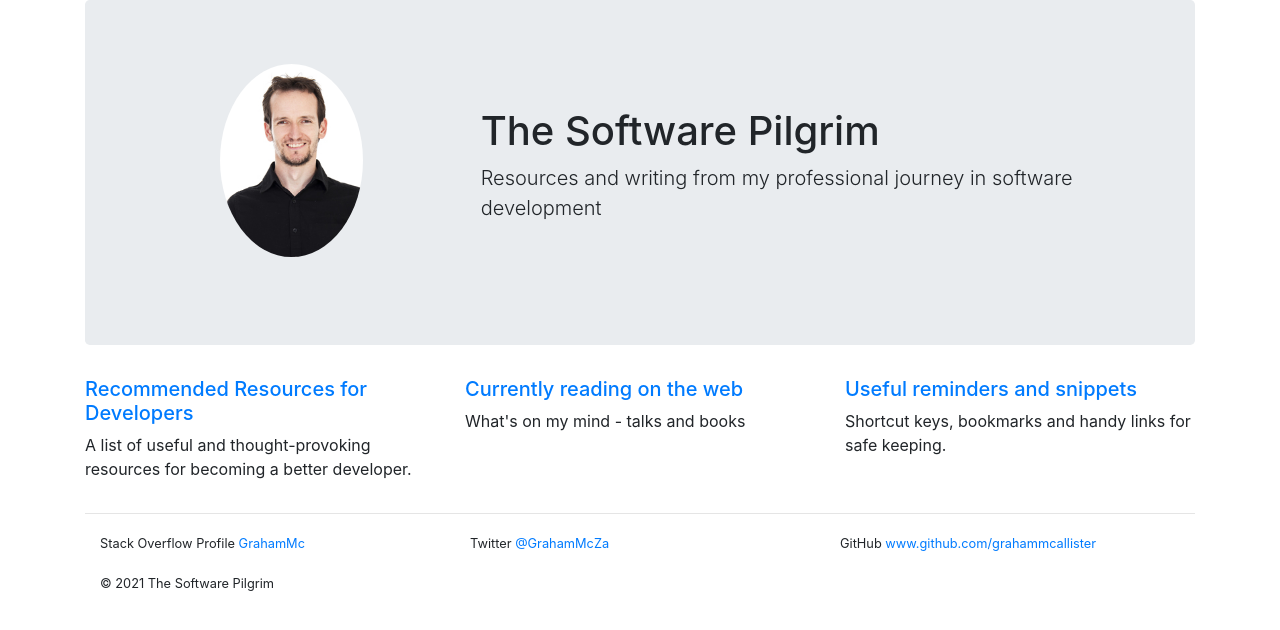
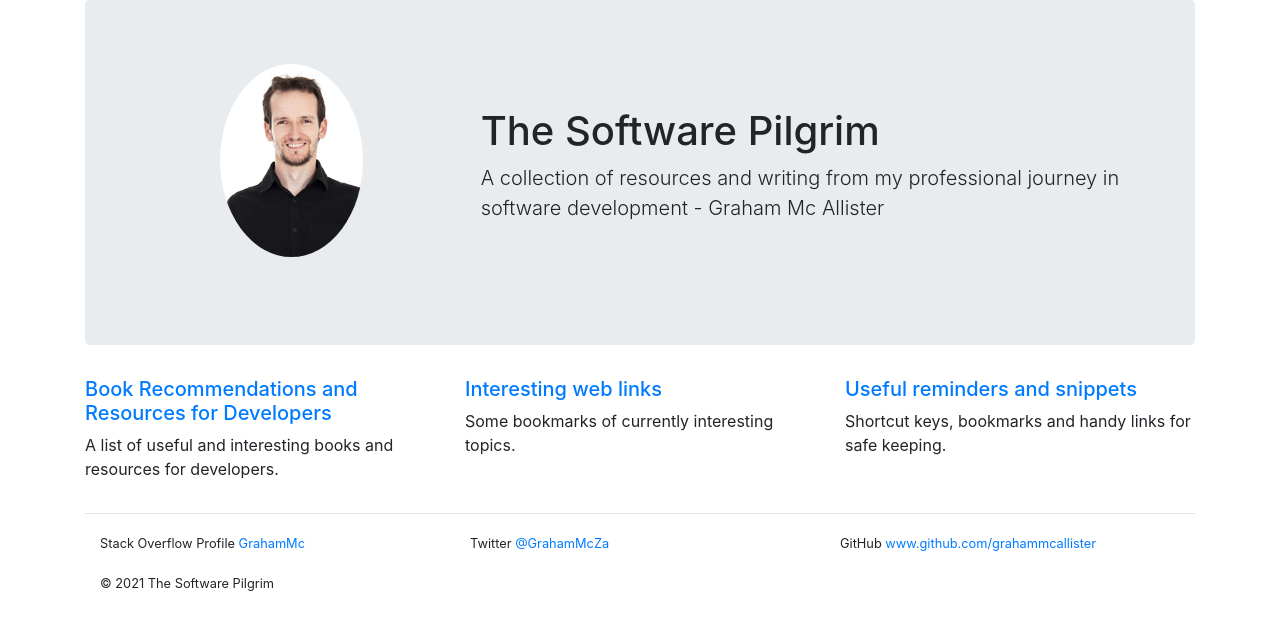
Before and after one commit to grahammcallister/ng-software-pilgrim, an Angular app: page /home in a window 1280 px wide. Shown: the top 630 px of the page. Built offline with nearby package versions, Linux system fonts and the light colour scheme.

Commit message:
Home page changes

```diff
--- a/src/app/page-home/page-home.component.html
+++ b/src/app/page-home/page-home.component.html
@@ -6,22 +6,22 @@
                   </div>
                   <div class="col-md-8 vertical-auto-center">
                           <h1>The Software Pilgrim</h1>
-                          <p class="lead">Resources and writing from my professional journey in software development</p>
+                          <p class="lead">A collection of resources and writing from my professional journey in software development - Graham Mc Allister</p>
                   </div>
       </div>
   </div>
 </div>
 <div class="row" >
   <div class="col-md-4">
-      <h5><a routerLink="/resources">Recommended Resources for Developers</a></h5>
+      <h5><a routerLink="/resources">Book Recommendations and Resources for Developers</a></h5>
       <p>
-          A list of useful and thought-provoking resources for becoming a better developer.
+          A list of useful and interesting books and resources for developers.
       </p>
   </div>
   <div class="col-md-4">
-      <h5><a routerLink="/current">Currently reading on the web</a></h5>
+      <h5><a routerLink="/current">Interesting web links</a></h5>
       <p>
-          What's on my mind - talks and books
+          Some bookmarks of currently interesting topics.
       </p>
   </div>
   <div class="col-md-4">
```
